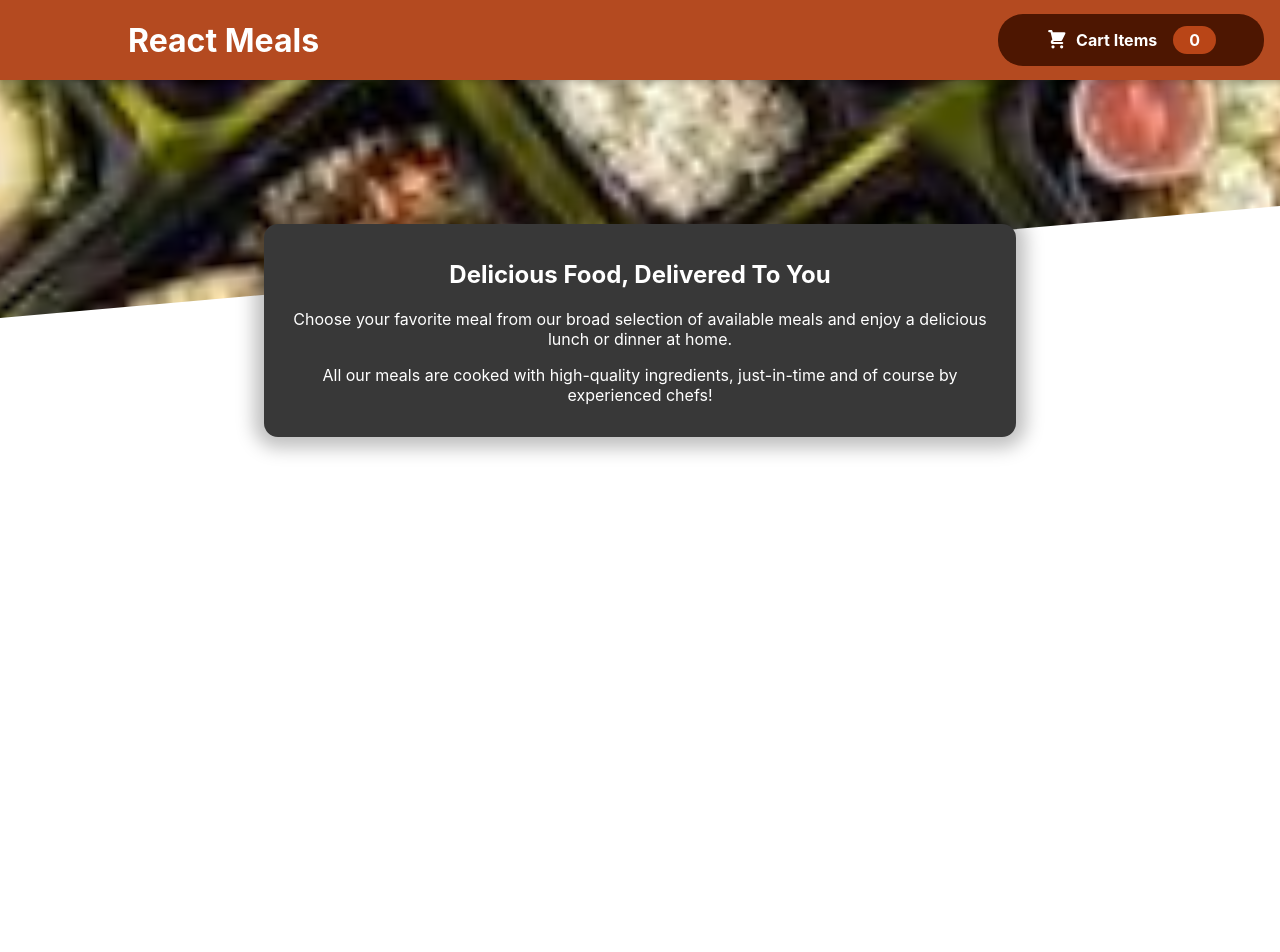
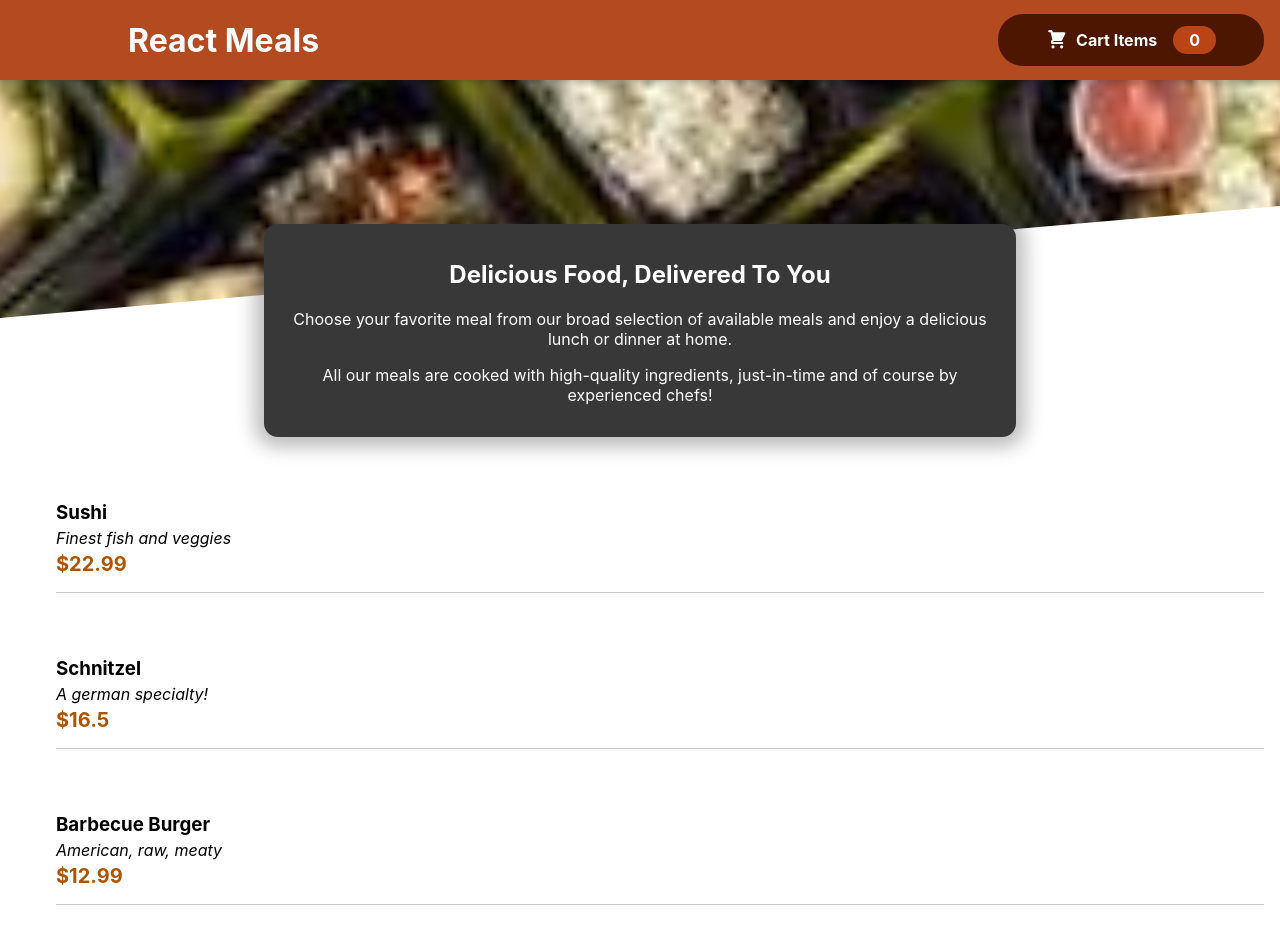
Before and after one commit to Souvik011/ResturentWebsiteApp, a React (Create React App) app: page / in a window 1280 px wide. Shown: the top 952 px of the page. Before the commit the page ends 800 px from the top, so only its background shows below. Built offline with nearby package versions, Linux system fonts and the light colour scheme.

Commit message:
Meal List added

```diff
--- a/src/App.js
+++ b/src/App.js
@@ -2,13 +2,13 @@ import React, { Fragment } from "react";
 
 import "./App.css";
 import Header from "./Components/Header/Header";
-import Description from "./Components/Meals/Description";
+import Meals from "./Components/Meals/Meals";
 
 function App() {
   return (
     <Fragment>
       <Header />
-      <Description />
+      <Meals />
     </Fragment>
   );
 }
--- /dev/null
+++ b/src/Components/Meals/MealItems.js
@@ -0,0 +1,56 @@
+import React, { Fragment } from "react";
+
+import classes from './MealItems.module.css';
+const DUMMY_MEALS = [
+    {
+      id: 'm1',
+      name: 'Sushi',
+      description: 'Finest fish and veggies',
+      price: 22.99,
+    },
+    {
+      id: 'm2',
+      name: 'Schnitzel',
+      description: 'A german specialty!',
+      price: 16.5,
+    },
+    {
+      id: 'm3',
+      name: 'Barbecue Burger',
+      description: 'American, raw, meaty',
+      price: 12.99,
+    },
+    {
+      id: 'm4',
+      name: 'Green Bowl',
+      description: 'Healthy...and green...',
+      price: 18.99,
+    },
+  ];
+
+const MealItem = (props) => {
+    const meallist = DUMMY_MEALS.map((item) => (
+        <li className={classes.meal}>
+        <div>
+            <h3>
+                {item.name}
+            </h3>
+            <div className={classes.description}>
+                {item.description}
+            </div>
+            <div className={classes.price}>
+                ${item.price}
+            </div>
+        </div>
+    </li>
+    ));
+
+      return (<Fragment>
+        <ul>
+            {meallist}
+        </ul>
+      </Fragment>);
+
+};
+
+export default MealItem;
--- /dev/null
+++ b/src/Components/Meals/MealItems.module.css
@@ -0,0 +1,23 @@
+.meal {
+    display: flex;
+    justify-content: space-between;
+    margin: 1rem;
+    margin-top: 4rem;
+    padding-bottom: 1rem;
+    border-bottom: 1px solid #ccc;
+  }
+
+  .meal h3 {
+    margin: 0 0 0.25rem 0;
+  }
+
+  .description {
+    font-style: italic;
+  }
+
+  .price {
+    margin-top: 0.25rem;
+    font-weight: bold;
+    color: #ad5502;
+    font-size: 1.25rem;
+  }
--- /dev/null
+++ b/src/Components/Meals/Meals.js
@@ -0,0 +1,14 @@
+import React, { Fragment } from "react";
+
+import MealItem from "./MealItems";
+import Description from "./Description";
+
+
+const Meals = (props) => {
+    return (<Fragment>
+         <Description />
+        <MealItem />
+    </Fragment>);
+};
+
+export default Meals;
```
